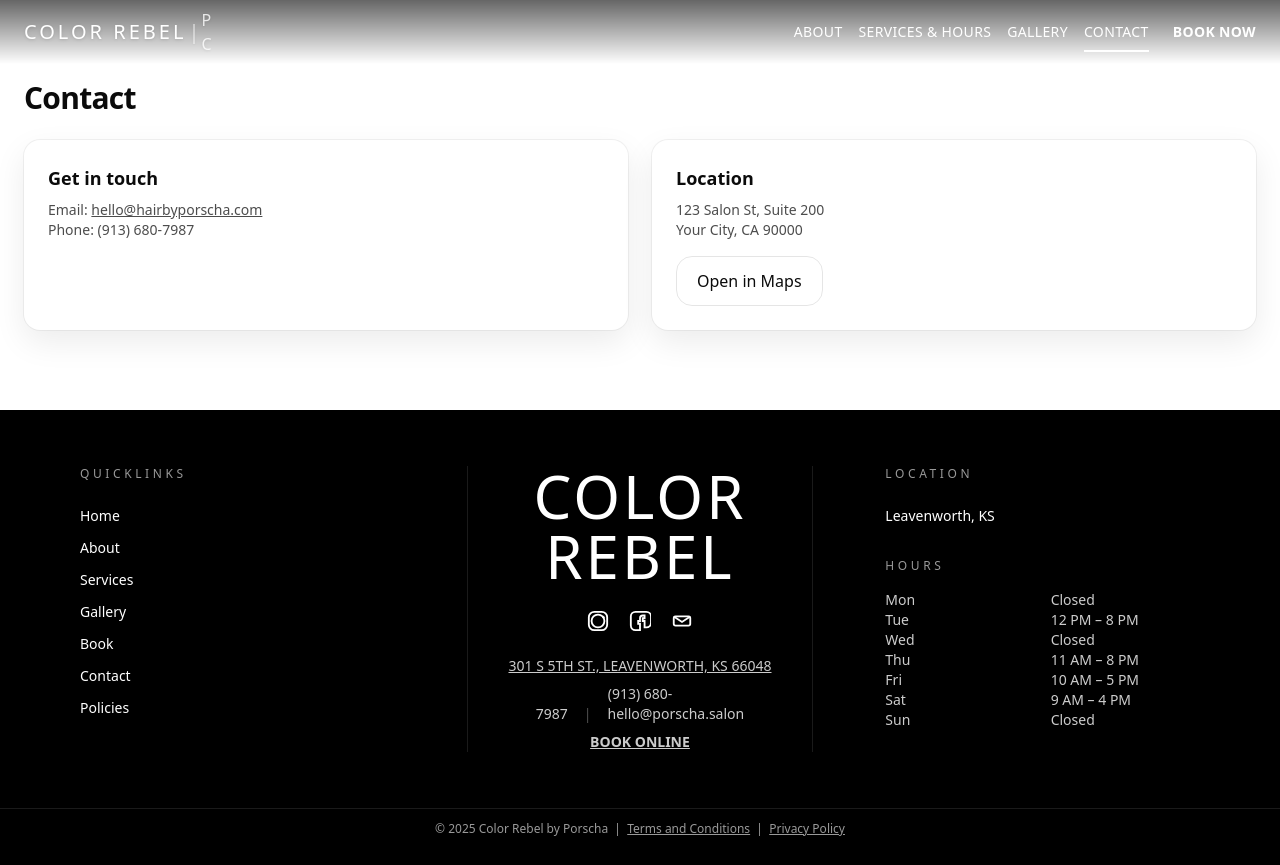
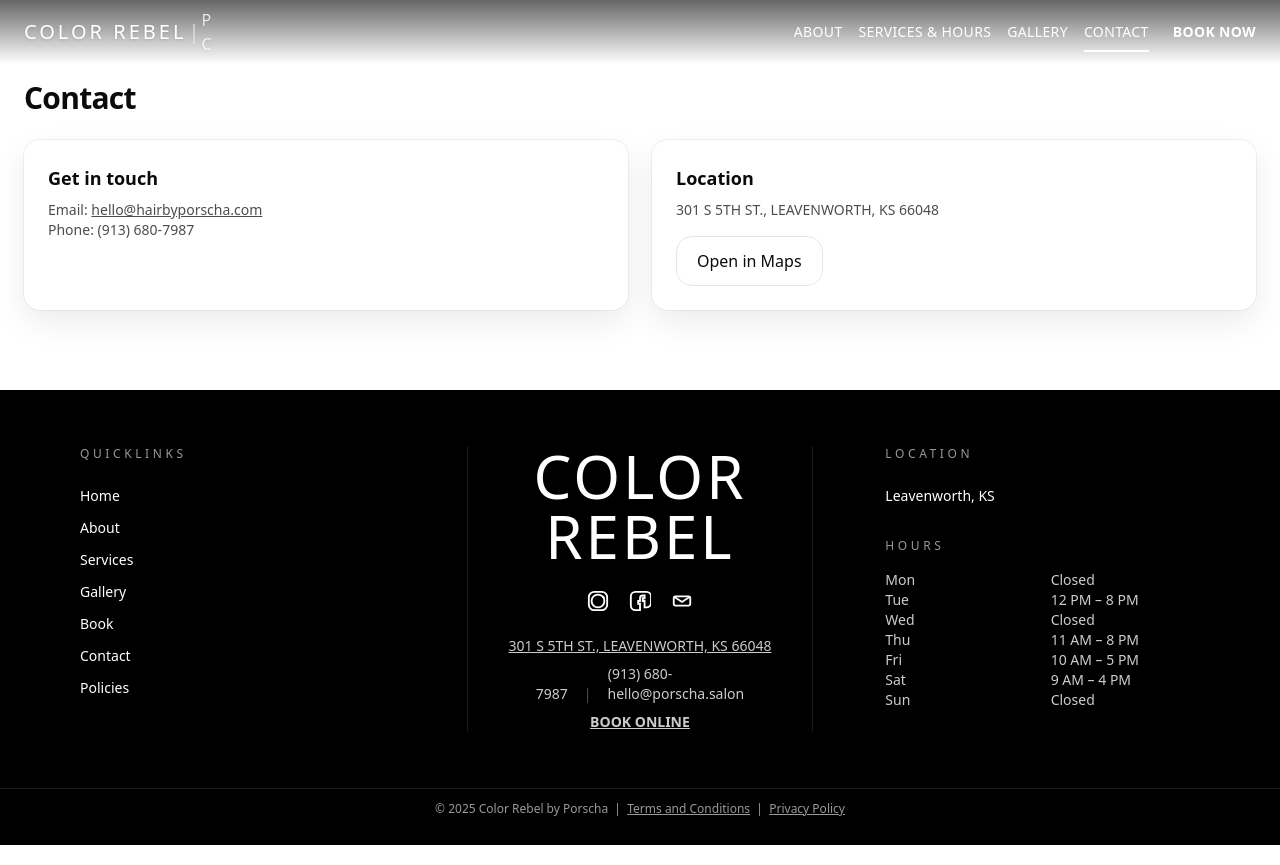
Before and after one commit to Miles-Collins/salon-site, a Next.js app: page /contact in a window 1280 px wide. Built offline with nearby package versions, Linux system fonts and the light colour scheme.

Commit message:
Update all location addresses to 301 S 5TH ST., LEAVENWORTH, KS 66048

```diff
--- a/src/app/contact/page.tsx
+++ b/src/app/contact/page.tsx
@@ -15,12 +15,12 @@ export default function ContactPage() {
         <div className="card p-6">
           <h3 className="text-lg font-semibold">Location</h3>
           <p className="mt-2 text-sm text-black/70">
-            123 Salon St, Suite 200<br />Your City, CA 90000
+            301 S 5TH ST., LEAVENWORTH, KS 66048
           </p>
           <div className="mt-4">
             <a
               className="btn-outline"
-              href="https://maps.google.com"
+              href="https://www.google.com/maps/search/?api=1&query=301+S+5TH+ST+LEAVENWORTH+KS+66048"
               target="_blank" rel="noreferrer"
             >
               Open in Maps
--- a/src/app/page.tsx
+++ b/src/app/page.tsx
@@ -77,7 +77,7 @@ export default function HomePage() {
               <span className="font-semibold">Phone:</span> <a href="tel:9136807987" className="text-brand-accent underline">(913) 680-7987</a>
             </div>
             <div>
-              <span className="font-semibold">Location:</span> <a href="https://maps.google.com/?q=Your+Salon+Address" target="_blank" rel="noopener" className="text-brand-accent underline">123 Main St, Your City</a>
+              <span className="font-semibold">Location:</span> <a href="https://www.google.com/maps/search/?api=1&query=301+S+5TH+ST+LEAVENWORTH+KS+66048" target="_blank" rel="noopener" className="text-brand-accent underline">301 S 5TH ST., LEAVENWORTH, KS 66048</a>
             </div>
           </div>
         </div>
```
